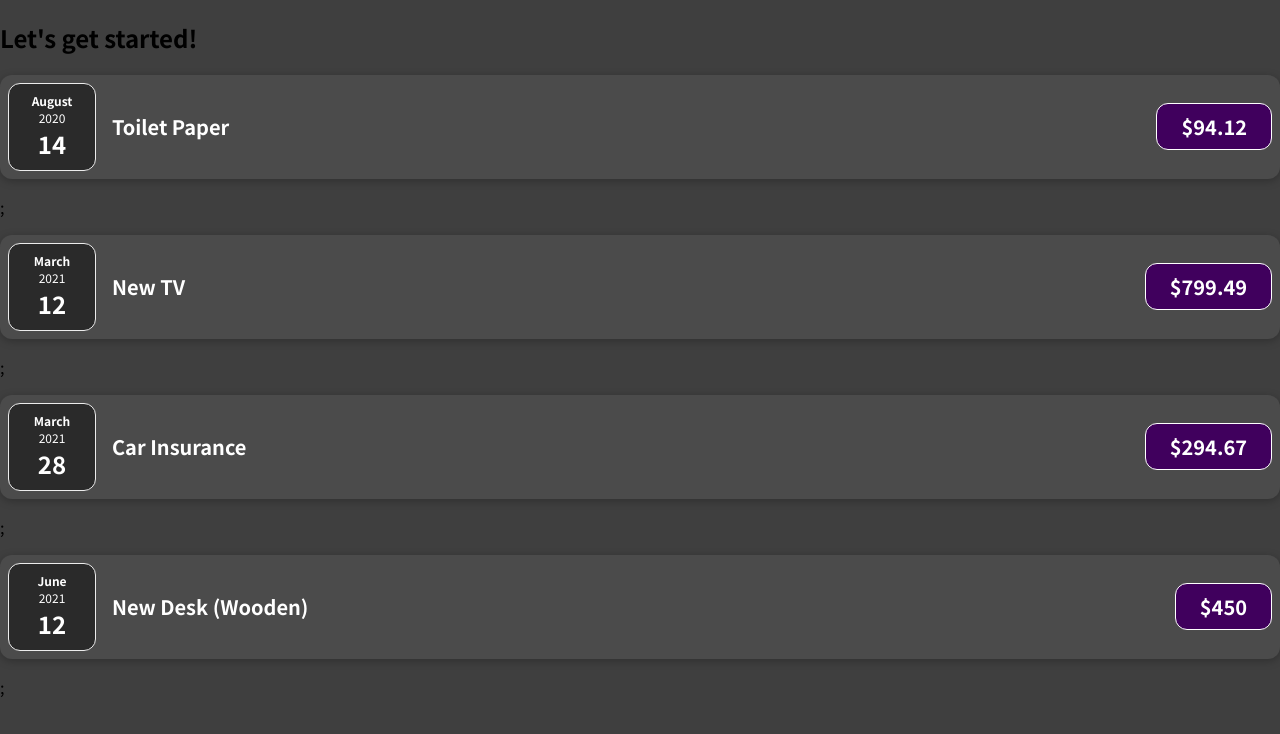
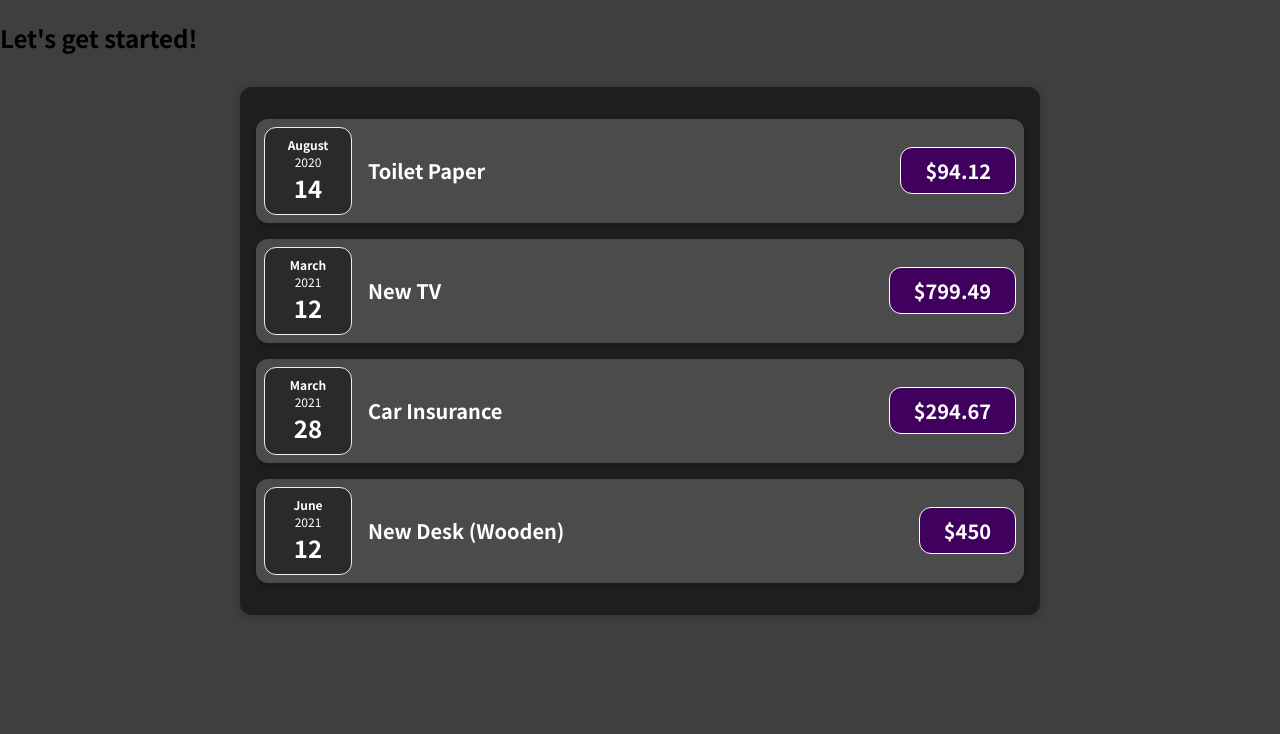
Before and after one commit to guywhale/01-starting-setup, a JavaScript app: page / in a window 1280 px wide. Shown: the top 734 px of the page. Built offline with nearby package versions, Linux system fonts and the light colour scheme.

Commit message:
Add Expenses component

```diff
--- a/src/App.js
+++ b/src/App.js
@@ -1,4 +1,4 @@
-import ExpenseItem from "./components/ExpenseItem";
+import Expenses from "./components/Expenses";
 
 function App() {
   const expenses = [
@@ -26,30 +26,7 @@
   return (
     <div>
       <h2>Let's get started!</h2>
-      <ExpenseItem
-        title={expenses[0].title}
-        amount={expenses[0].amount}
-        date={expenses[0].date}
-      />
-      ;
-      <ExpenseItem
-        title={expenses[1].title}
-        amount={expenses[1].amount}
-        date={expenses[1].date}
-      />
-      ;
-      <ExpenseItem
-        title={expenses[2].title}
-        amount={expenses[2].amount}
-        date={expenses[2].date}
-      />
-      ;
-      <ExpenseItem
-        title={expenses[3].title}
-        amount={expenses[3].amount}
-        date={expenses[3].date}
-      />
-      ;
+      <Expenses expenses={expenses} />
     </div>
   );
 }
--- /dev/null
+++ b/src/components/Expenses.css
@@ -0,0 +1,9 @@
+.expenses {
+  padding: 1rem;
+  background-color: rgb(31, 31, 31);
+  margin: 2rem auto;
+  width: 50rem;
+  max-width: 95%;
+  border-radius: 12px;
+  box-shadow: 0 1px 8px rgba(0, 0, 0, 0.25);
+}
--- /dev/null
+++ b/src/components/Expenses.js
@@ -0,0 +1,18 @@
+import ExpenseItem from "./ExpenseItem";
+import "./Expenses.css";
+
+function Expenses(props) {
+  return (
+    <div className="expenses">
+      {props.expenses.map((expense) => (
+        <ExpenseItem
+          title={expense.title}
+          amount={expense.amount}
+          date={expense.date}
+        />
+      ))}
+    </div>
+  );
+}
+
+export default Expenses;
```
Also changed, not shown: 1 other file (tests, documents, lock files or other folders).
